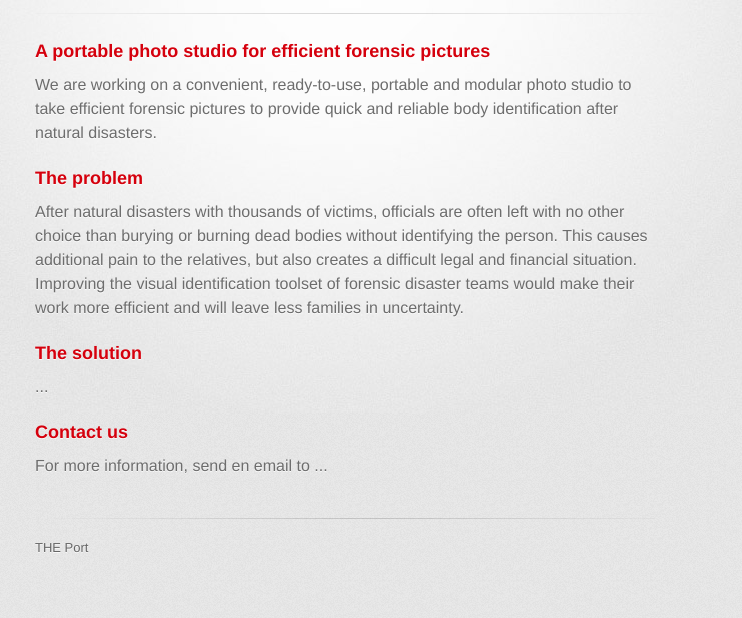
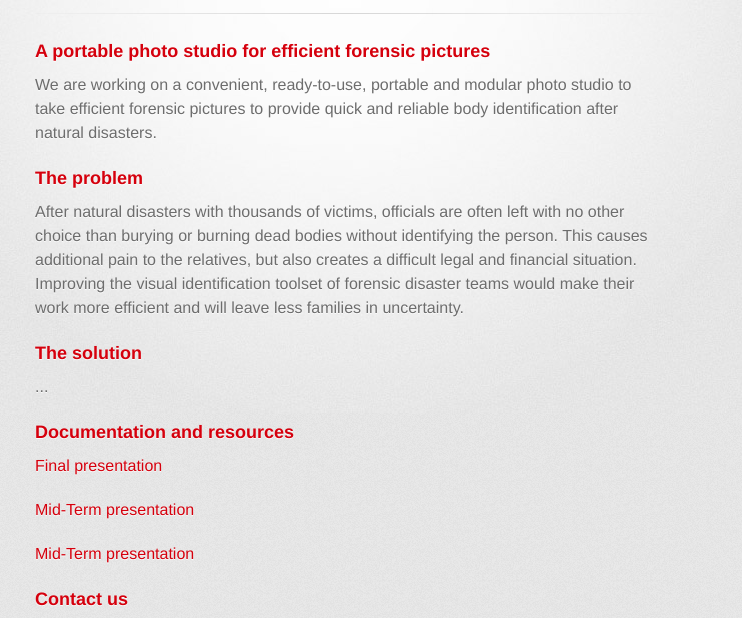
Before and after one commit to THEPortatCERN/Hackathon2016-Pier37, a plain HTML site: page index.html in a window 1280 px wide. Shown: the part 160-778 px from the top of the page, without its empty margins (295-1037 px from the left). Drawn offline with nearby package versions, Linux system fonts and the light colour scheme; a script that the page names is missing; a web font is replaced by a local one.

Commit message:
Update index.html

```diff
--- a/index.html
+++ b/index.html
@@ -31,7 +31,6 @@
             </a>
             A portable photo studio for efficient forensic pictures
           </h3>
-
           <p>We are working on a convenient, ready-to-use, portable and modular photo studio to take efficient forensic pictures to provide quick and reliable body identification after natural disasters.</p>
 
           <h3>
@@ -40,7 +39,6 @@
             </a>
             The problem
           </h3>
-
           <p>After natural disasters with thousands of victims, officials are often left with no other choice than burying or burning dead bodies without identifying the person. This causes additional pain to the relatives, but also creates a difficult legal and financial situation. Improving the visual identification toolset of forensic disaster teams would make their work more efficient and will leave less families in uncertainty.</p>
 
           <h3>
@@ -49,16 +47,28 @@
             </a>
             The solution
           </h3>
+          <p>...</p>
 
-          <p>...</p>
+          <h3>
+            <a id="documentation" class="anchor" href="#documentation" aria-hidden="true">
+              <span aria-hidden="true" class="octicon octicon-link"></span>
+            </a>
+            Documentation and resources
+          </h3>
+          <p><a href="#">Final presentation</a></p>
+          <p><a href="#">Mid-Term presentation</a></p>
+          <p><a href="#">Mid-Term presentation</a></p>
+
+
+
           <h3>
             <a id="contact" class="anchor" href="#contact" aria-hidden="true">
               <span aria-hidden="true" class="octicon octicon-link"></span>
             </a>
             Contact us
           </h3>
-
           <p>For more information, send en email to ...</p>
+          <img src="images/THE_Port_2016___THE_Port.png">
 
 
         </section>
```
